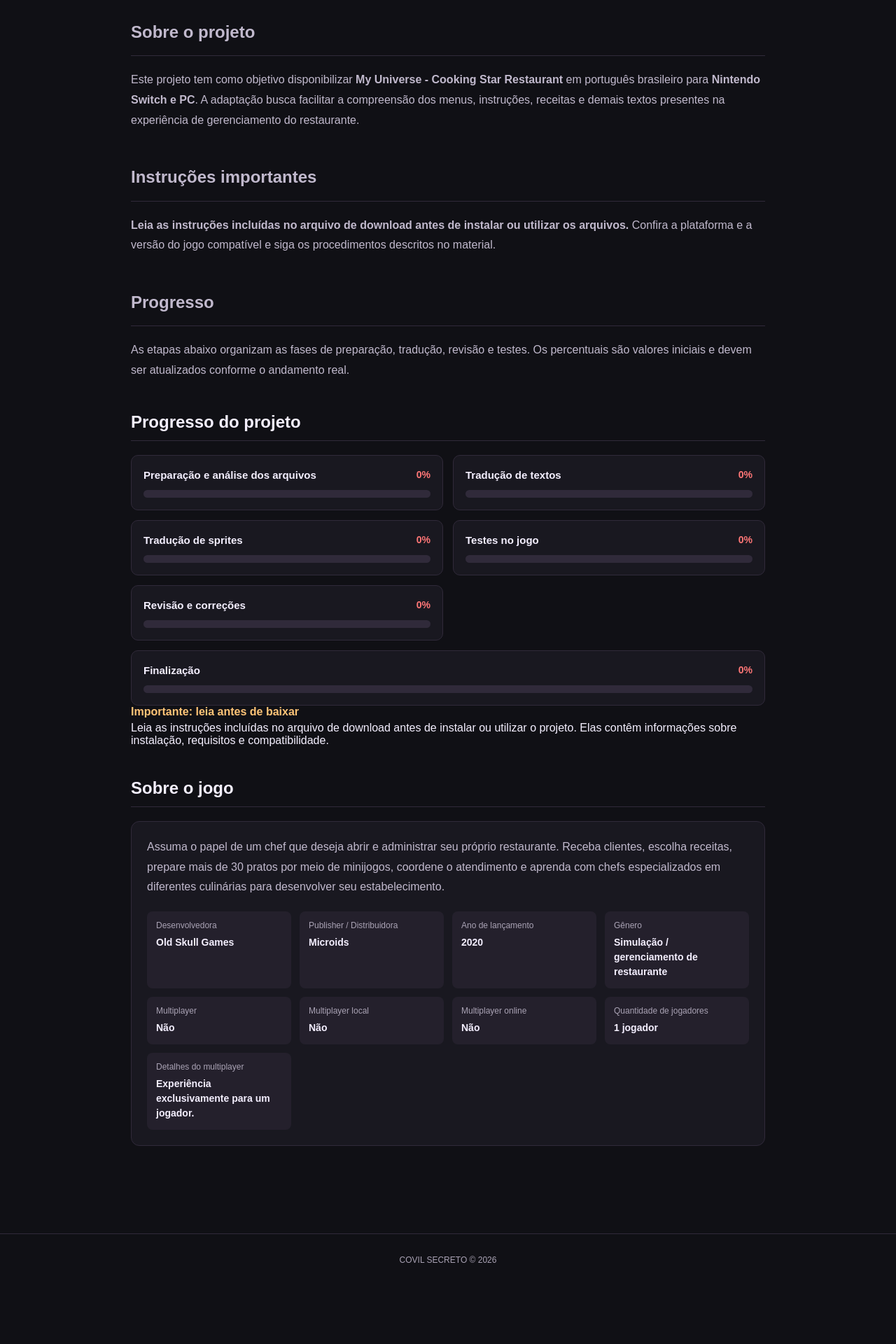
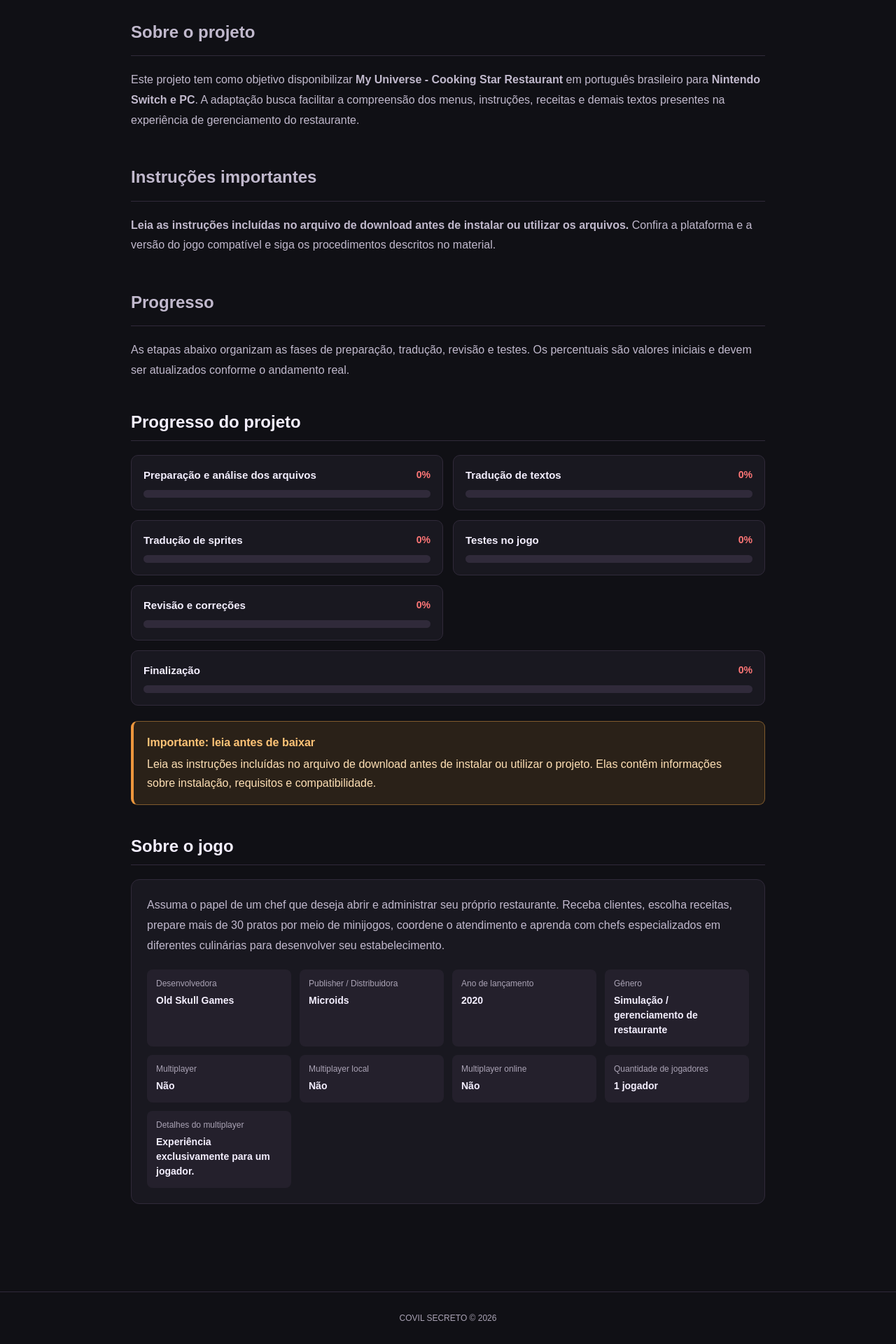
Before and after one commit to TemplarioK1/covil-secreto, a Jekyll site: the page built from _projetos/my-universe-cooking-star-restaurant.md, in a window 1280 px wide. Shown: the part 817-2737 px from the top of the page at 70% size. Built offline with Jekyll 4.4.1, drawn with Linux system fonts in a browser that asks for light colours; before the commit the page ends 2654 px from its top, so only the background shows below that.

Commit message:
Corrige separadores CSS dos grupos de progresso

```diff
--- a/_layouts/projeto.html
+++ b/_layouts/projeto.html
@@ -64,7 +64,9 @@ h2{margin-top:45px;border-bottom:1px solid #302a3a;padding-bottom:12px}
 .progress-yellow .progress-fill{background:#e3c342}.progress-yellow .progress-value{color:#f0d96b}
 .progress-green .progress-fill{background:#55b878}.progress-green .progress-value{color:#78d99a}
 .progress-complete .progress-fill{background:#397fd6}.progress-complete .progress-value{color:#79b5ff}
-\n.progress-platform-title{grid-column:1/-1;margin:22px 0 -2px;font-size:18px;color:#d7c1ff}.progress-platform-group{margin-top:10px}.progress-final-list{margin-top:14px}.progress-final-item{grid-column:1/-1}\n.progress-warning{margin:22px 0 0;padding:17px 19px;border:1px solid #805b2d;border-left:4px solid #ed963d;border-radius:9px;background:#2a2118;color:#ffe0b5;line-height:1.65}
+
+.progress-platform-title{grid-column:1/-1;margin:22px 0 -2px;font-size:18px;color:#d7c1ff}.progress-platform-group{margin-top:10px}.progress-final-list{margin-top:14px}.progress-final-item{grid-column:1/-1}
+.progress-warning{margin:22px 0 0;padding:17px 19px;border:1px solid #805b2d;border-left:4px solid #ed963d;border-radius:9px;background:#2a2118;color:#ffe0b5;line-height:1.65}
 .progress-warning strong{display:block;margin-bottom:5px;color:#ffc477}
 @keyframes progress-appear{from{transform:scaleX(0)}to{transform:scaleX(var(--progress))}}
 @media(prefers-reduced-motion:reduce){.progress-fill{animation:none}}
```
